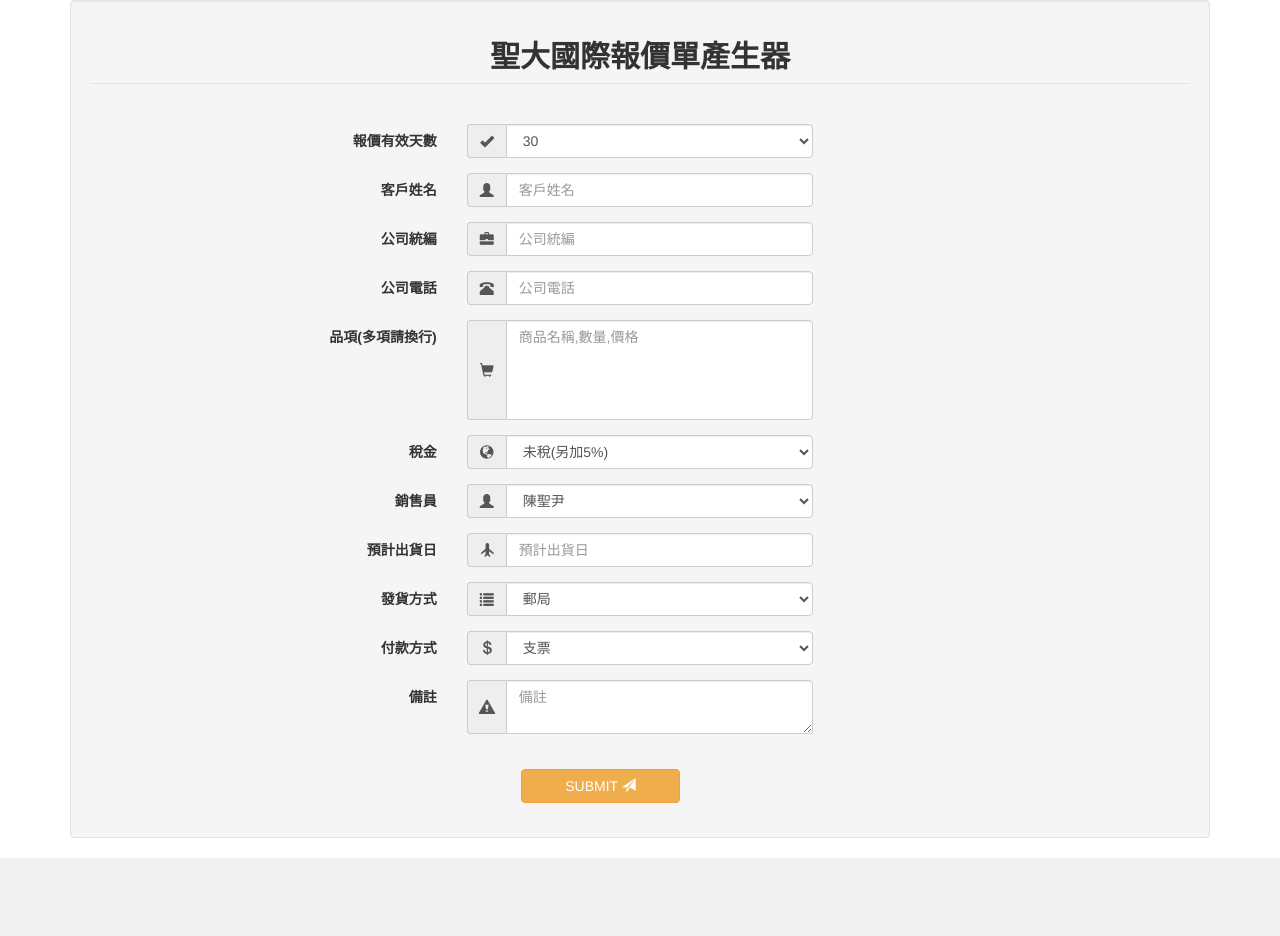
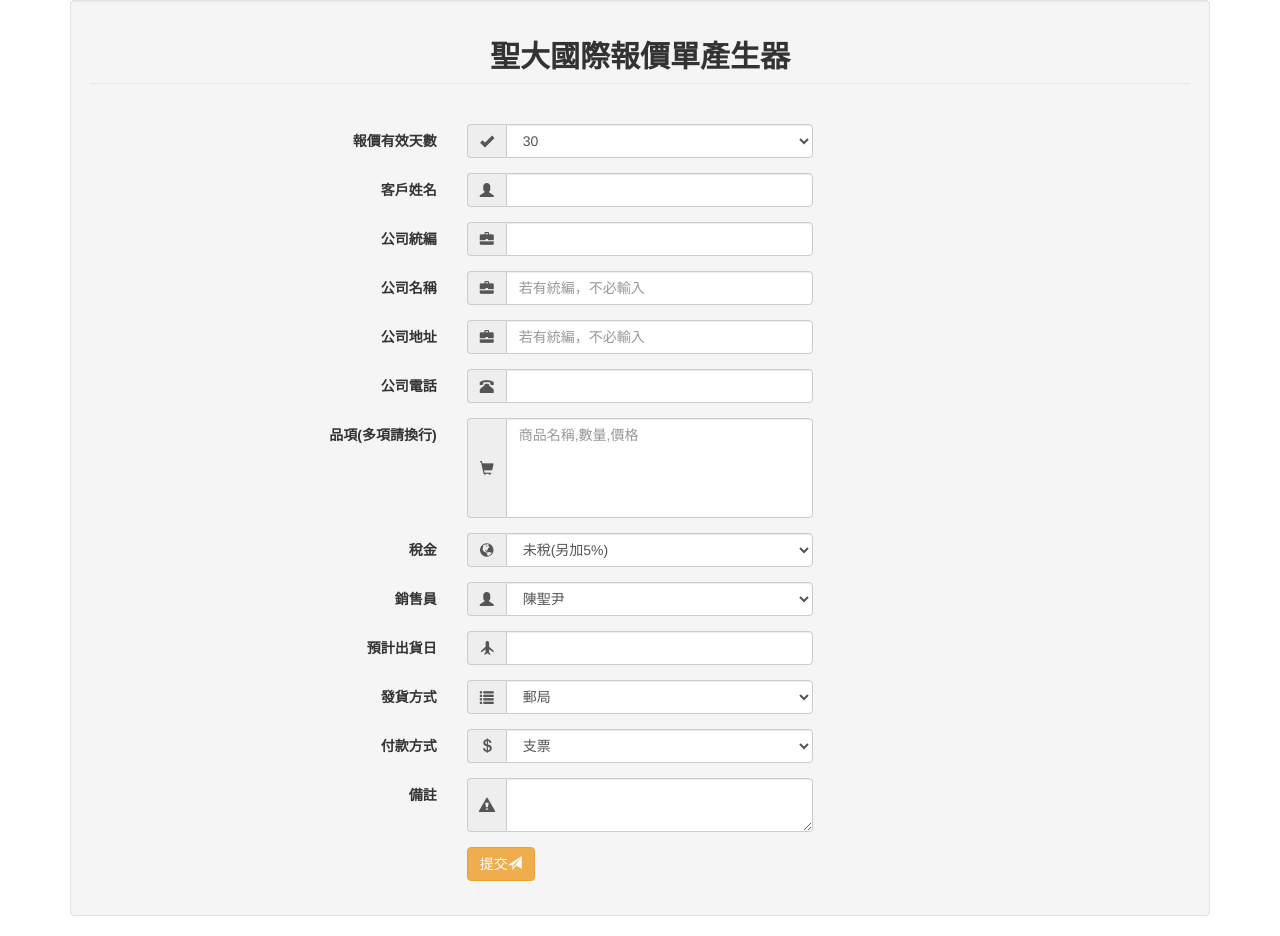
Before and after one commit to sychen6192/quotation-generator, a Flask app: template templates/form.html in a window 1280 px wide. Before the commit the page ends 858 px from the top, so only its background shows below. Run offline with Flask 2, Linux system fonts and the light colour scheme; the template is opened without the code that fills it, so the values that code supplies are empty; some libraries are stand-ins or nearby versions.

Commit message:
[feat] fixed

```diff
--- a/main.py
+++ b/main.py
@@ -21,8 +21,7 @@ def generate():
 
 @app.route('/download/<filename>')
 def downloadFile (filename):
-    #For windows you need to use drive name [ex: F:/Example.pdf]
-    path = f'C:\\quotation-generator\\{filename}.pdf'
+    path = f'{filename}'
     return send_file(path, as_attachment=True)
 
 if __name__ =="__main__":
--- a/templates/form.html
+++ b/templates/form.html
@@ -43,7 +43,7 @@
   <div class="col-md-4 inputGroupContainer">
   <div class="input-group">
   <span class="input-group-addon"><i class="glyphicon glyphicon-user"></i></span>
-  <input name="cname" placeholder="客戶姓名" class="form-control"  type="text">
+  <input name="cname" placeholder="" class="form-control" type="text" required>
     </div>
   </div>
 </div>
@@ -55,17 +55,38 @@
     <div class="col-md-4 inputGroupContainer">
     <div class="input-group">
   <span class="input-group-addon"><i class="glyphicon glyphicon-briefcase"></i></span>
-  <input name="taxid" placeholder="公司統編" class="form-control"  type="text">
+  <input name="taxid" placeholder="" class="form-control" type="text">
     </div>
   </div>
 </div>
+
+<div class="form-group">
+  <label class="col-md-4 control-label" >公司名稱</label>
+    <div class="col-md-4 inputGroupContainer">
+    <div class="input-group">
+  <span class="input-group-addon"><i class="glyphicon glyphicon-briefcase"></i></span>
+  <input name="companyName" placeholder="若有統編，不必輸入" class="form-control" type="text">
+    </div>
+  </div>
+</div>
+
+<div class="form-group">
+  <label class="col-md-4 control-label" >公司地址</label>
+    <div class="col-md-4 inputGroupContainer">
+    <div class="input-group">
+  <span class="input-group-addon"><i class="glyphicon glyphicon-briefcase"></i></span>
+  <input name="companyAddress" placeholder="若有統編，不必輸入" class="form-control" type="text">
+    </div>
+  </div>
+</div>
+
 
 <div class="form-group">
 <label class="col-md-4 control-label" >公司電話</label>
   <div class="col-md-4 inputGroupContainer">
   <div class="input-group">
 <span class="input-group-addon"><i class="glyphicon glyphicon-phone-alt"></i></span>
-<input name="cphone" placeholder="公司電話" class="form-control"  type="text">
+<input name="cphone" placeholder="" class="form-control" type="tel" required>
   </div>
 </div>
 </div>
@@ -75,7 +96,7 @@
     <div class="col-md-4 inputGroupContainer">
     <div class="input-group">
   <span class="input-group-addon"><i class="glyphicon glyphicon glyphicon-shopping-cart"></i></span>
-  <textarea name="product" placeholder="商品名稱,數量,價格" class="form-control" type="text" style="resize:none;height:100px;"></textarea>
+  <textarea name="product" placeholder="商品名稱,數量,價格" class="form-control" type="text" style="resize:none;height:100px;" required></textarea>
     </div>
   </div>
 </div>
@@ -112,7 +133,7 @@
   <div class="col-md-4 inputGroupContainer">
   <div class="input-group">
   <span class="input-group-addon"><i class="glyphicon glyphicon-plane"></i></span>
-  <input  name="dday" placeholder="預計出貨日" class="form-control dpp"  type="text">
+  <input  name="dday" placeholder="" class="form-control dpp"  type="text">
     </div>
   </div>
 </div>
@@ -127,7 +148,7 @@
     <option value="自取">自取</option>
     <option value="新竹貨運">新竹貨運</option>
     <option value="超商取貨">超商取貨</option>
-    <option value="其他貨運公司">其他貨運公司</option>
+    <option value="其他">其他</option>
   </select>
 </div>
 </div>
@@ -155,7 +176,7 @@
   <div class="col-md-4 inputGroupContainer">
   <div class="input-group">
   <span class="input-group-addon"><i class="glyphicon glyphicon-alert"></i></span>
-  <textarea  name="note" placeholder="備註" class="form-control"  type="text"></textarea>
+  <textarea  name="note" placeholder="" class="form-control"  type="text"></textarea>
     </div>
   </div>
 </div>
@@ -167,8 +188,10 @@
 <!-- Button -->
 <div class="form-group">
   <label class="col-md-4 control-label"></label>
-  <div class="col-md-4"><br>
-    &nbsp&nbsp&nbsp&nbsp&nbsp&nbsp&nbsp&nbsp&nbsp&nbsp&nbsp&nbsp&nbsp&nbsp<button type="submit" class="btn btn-warning" >&nbsp&nbsp&nbsp&nbsp&nbsp&nbsp&nbsp&nbspSUBMIT <span class="glyphicon glyphicon-send"></span>&nbsp&nbsp&nbsp&nbsp&nbsp&nbsp&nbsp&nbsp</button>
+  <div class="col-md-4 inputGroupContainer">
+    <button type="submit" class="btn btn-warning" >
+      提交<span class="glyphicon glyphicon-send"></span>
+    </button>
   </div>
 </div>
 
--- a/templates/gen.html
+++ b/templates/gen.html
@@ -5,7 +5,7 @@
     <title>Your quotation is ready!</title>
 </head>
 <body>
-<p>Your quotation is ready!</p>
-<a href="/download/{{ filename }}">Download here</a>
+<p>你的報價單已經準備好!</p>
+<a href="/download/{{ filename }}">Download</a>
 </body>
 </html>
```
Also changed, not shown: app.py (+44 -16 lines), requirements.txt (deleted, +0 -28 lines), 50990180.png (added), 11 other files.
